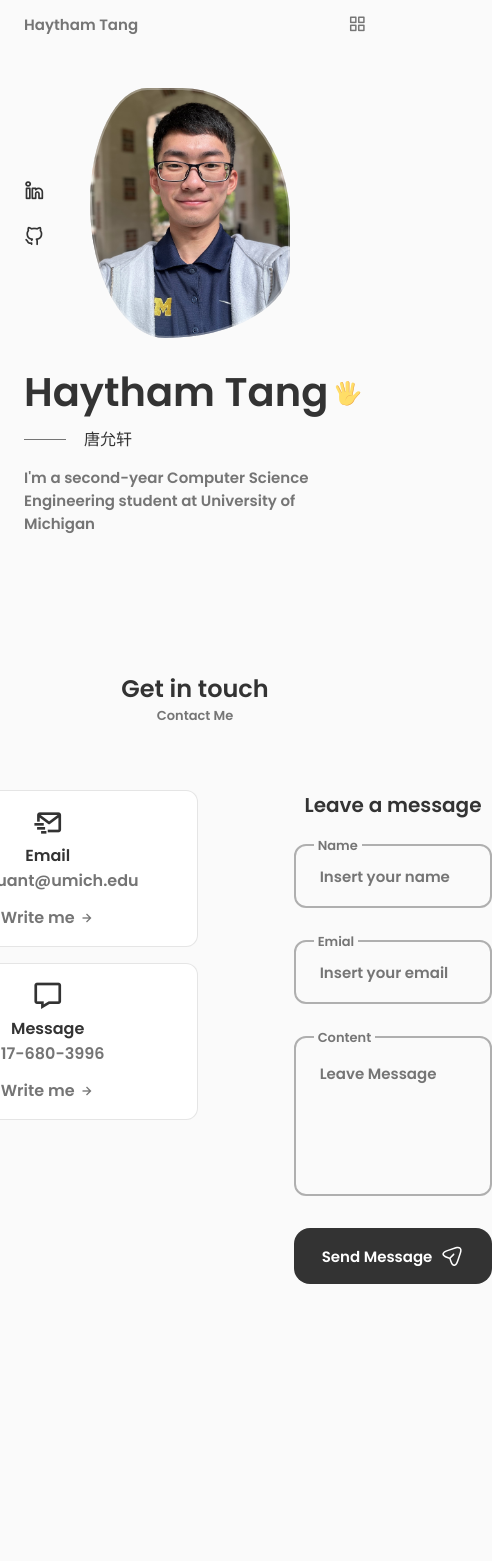
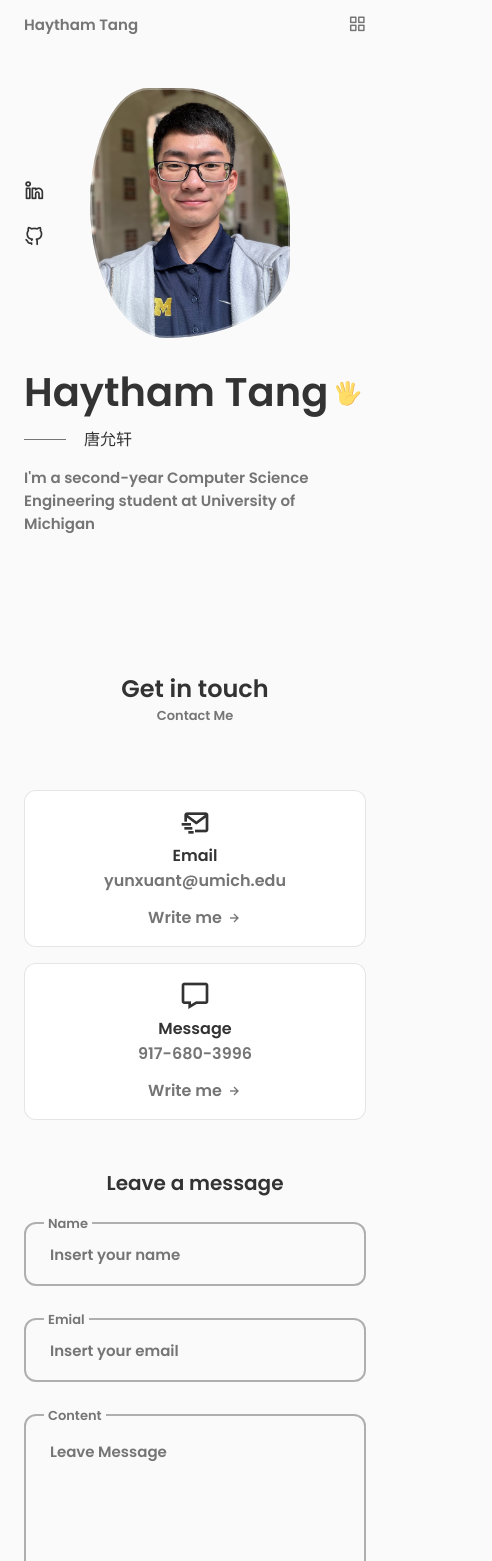
Before and after one commit to haytham918/portfolio, a React (Create React App) app: page / in a window 390 px wide. Shown: the top 1561 px of the page, 492 px wide, since content can reach past the window. Before the commit the page ends 1396 px from the top, so only its background shows below. Built offline with nearby package versions, Linux system fonts and the light colour scheme.

Commit message:
Done with contact section using emailjs

```diff
--- a/package.json
+++ b/package.json
@@ -3,9 +3,11 @@
   "version": "0.1.0",
   "private": true,
   "dependencies": {
+    "@emailjs/browser": "^3.11.0",
     "@testing-library/jest-dom": "^5.16.5",
     "@testing-library/react": "^13.4.0",
     "@testing-library/user-event": "^13.5.0",
+    "emailjs-com": "^3.2.0",
     "react": "^18.2.0",
     "react-dom": "^18.2.0",
     "react-scripts": "5.0.1",
--- a/src/components/Contact.css
+++ b/src/components/Contact.css
@@ -106,3 +106,31 @@
 .contact__form-area textarea {
   resize: none;
 }
+
+@media screen  and (max-width: 992px){
+  .contact__container{
+    column-gap: 3rem;
+  }
+}
+
+@media screen  and (max-width: 768px){
+  .contact__container{
+    grid-template-columns: 1fr;
+    row-gap: 3rem;
+  }
+  .contact__info{
+    justify-content: center;
+  }
+  .contact__form{
+    margin: 0 auto;
+  }
+}
+
+@media screen  and (max-width: 576px){
+  .contact__info{
+    grid-template-columns: 1fr;
+  }
+  .contact__form{
+    width: 100%;
+  }
+}
--- a/src/components/Contact.jsx
+++ b/src/components/Contact.jsx
@@ -1,6 +1,17 @@
 import React from "react";
+import { useRef } from 'react';
+import emailjs from '@emailjs/browser'
 import './Contact.css'
 const Contact = () => {
+  const form = useRef();
+
+  const sendEmail = (e) => {
+    e.preventDefault();
+
+    emailjs.sendForm('service_sqrqiwq', 'template_uc60i8n', form.current, 'uIXRdmH3kUyJh3oXm')
+    e.target.reset();
+  }
+
   return(
     <section className="contact section" id="contact">
       <h2 className="section__title">Get in touch</h2>
@@ -33,7 +44,7 @@
         <div className="contact__contnet">
           <h3 className="contact__title">Leave a message</h3>
 
-          <form action="" className="content__form">
+          <form ref={form} onSubmit={sendEmail} className="content__form">
             <div className="contact__form-div">
               <label className="contact__form-tag">Name</label>
               <input type="text" name='name' className="contact__form-input" placeholder="Insert your name"/>
@@ -48,12 +59,11 @@
               <label className="contact__form-tag">Content</label>
               <textarea name='project' cols='30' rows='10' className="contact__form-input" placeholder="Leave Message"></textarea>
             </div>
-          </form>
 
-          <button  className="button button--flex">
+            <button  className="button button--flex">
           Send Message
           <svg
-                  class="button__icon"
+                  className="button__icon"
                   xmlns="http://www.w3.org/2000/svg"
                   width="24"
                   height="24"
@@ -70,6 +80,9 @@
                   ></path>
                 </svg>
         </button>
+          </form>
+
+
         </div>
 
 
```
Also changed, not shown: 1 other file (tests, documents, lock files or other folders).
